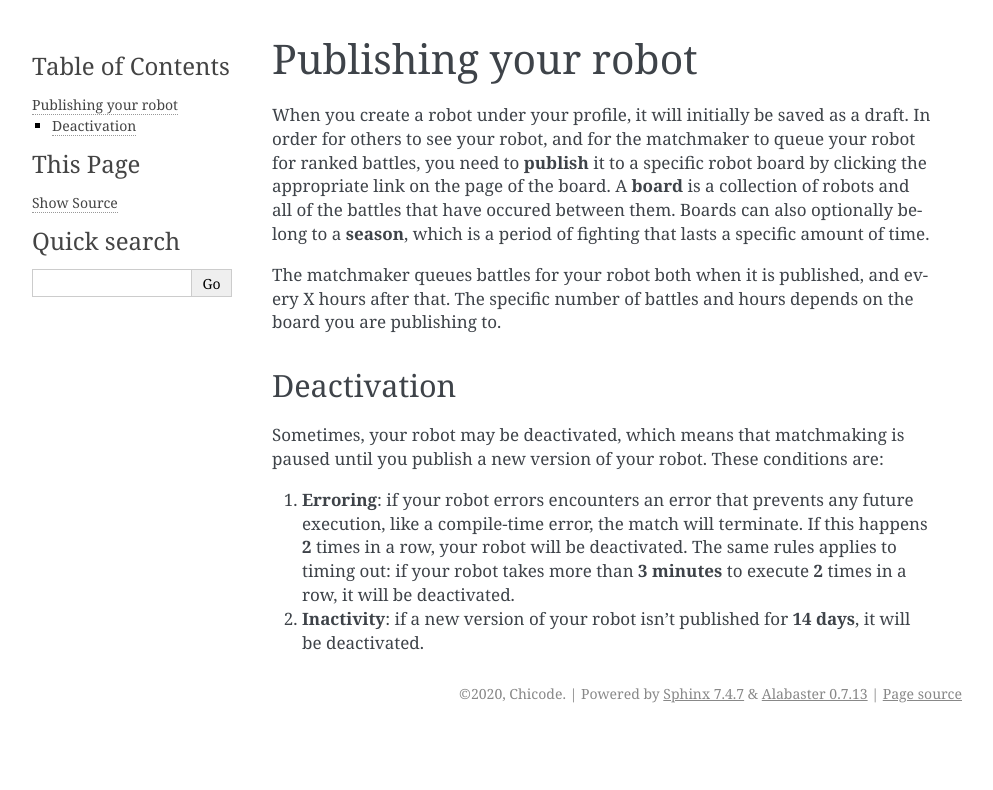
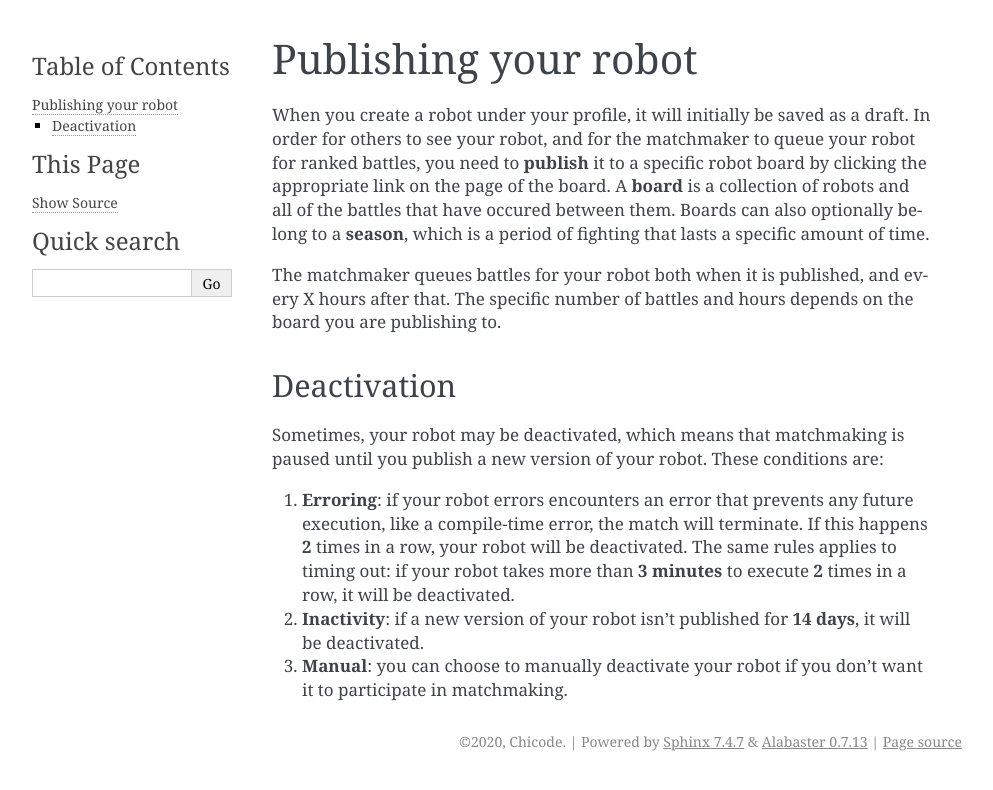
Before and after one commit to robot-rumble/docs, a Sphinx documentation site: the page built from source/publishing.rst, in a window 1280 px wide. Shown: the top 790 px of the page, without its empty margins (148-1141 px from the left). Built offline with Sphinx 7.4.7, drawn with Linux system fonts in a browser that asks for light colours.

Commit message:
Add note about manual deactivation

```diff
--- a/source/publishing.rst
+++ b/source/publishing.rst
@@ -13,3 +13,4 @@ Sometimes, your robot may be deactivated, which means that matchmaking is paused
 
 1. **Erroring**: if your robot errors encounters an error that prevents any future execution, like a compile-time error, the match will terminate. If this happens |ErrorLimit| times in a row, your robot will be deactivated. The same rules applies to timing out: if your robot takes more than |Timeout| to execute |ErrorLimit| times in a row, it will be deactivated.
 2. **Inactivity**: if a new version of your robot isn't published for |ActiveLimit|, it will be deactivated.
+3. **Manual**: you can choose to manually deactivate your robot if you don't want it to participate in matchmaking.
```
